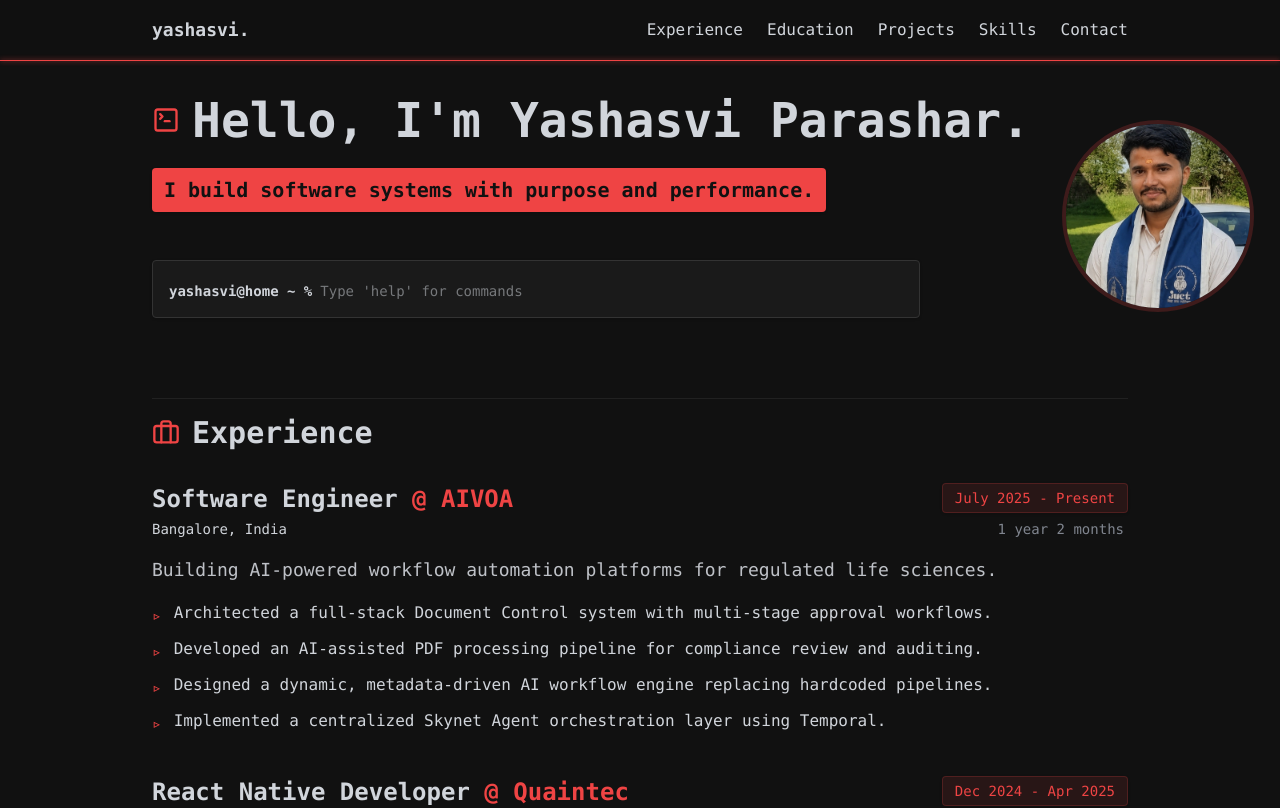
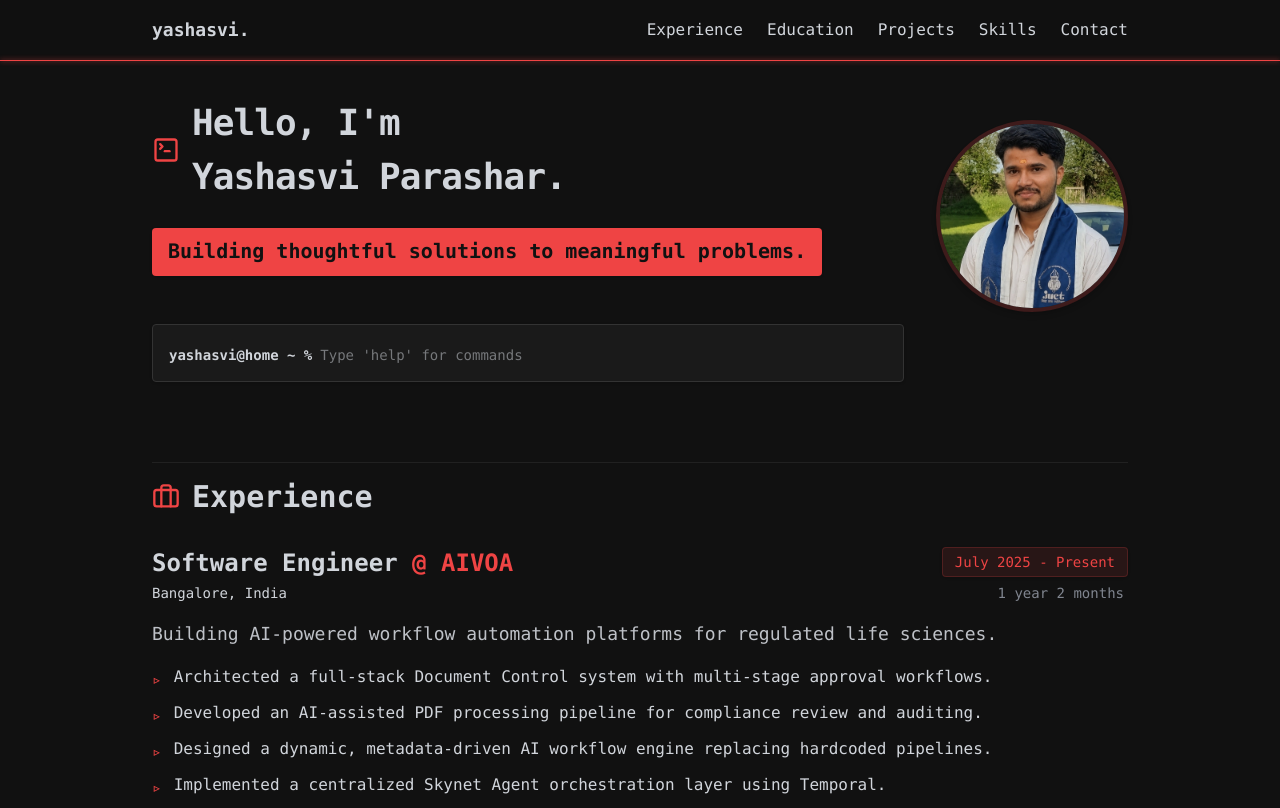
Before and after one commit to yashasvi211/yashasvi211.github.io, a Next.js app: page / in a window 1280 px wide. Shown: the top 808 px of the page. Built offline with nearby package versions, Linux system fonts and the light colour scheme.

Commit message:
fix layout stucture

```diff
--- a/src/app/page.tsx
+++ b/src/app/page.tsx
@@ -62,26 +62,38 @@ export default function Home() {
             <main className="max-w-5xl mx-auto px-6 pt-24 pb-16 space-y-20">
 
                 {/* HERO SECTION */}
-                <section className="flex flex-col-reverse md:flex-row justify-between items-start md:items-start gap-6 md:gap-8">
-                    <div className="space-y-8 flex-1 w-full">
-                        <div className="space-y-6">
-                            <div className="flex flex-col sm:flex-row sm:items-end gap-4">
-                                <div className="flex items-center gap-3">
-                                    <TerminalSquare className="text-primary" size={28} />
-                                    <h1 className="text-3xl md:text-4xl lg:text-5xl font-bold text-foreground sm:whitespace-nowrap">Hello, I'm Yashasvi Parashar.</h1>
+                <section className="flex flex-col md:flex-row justify-between items-start gap-6 md:gap-8 pt-2 md:pt-0">
+                    <div className="space-y-6 md:space-y-8 flex-1 w-full min-w-0">
+                        <div className="space-y-4 md:space-y-6">
+
+                            {/* Mobile: Heading & Photo Side-by-Side | Desktop: Just Heading */}
+                            <div className="flex flex-row justify-between items-start gap-4">
+                                <div className="flex flex-col sm:flex-row sm:items-end gap-4">
+                                    <div className="flex items-start md:items-center gap-2 md:gap-3">
+                                        <TerminalSquare className="text-primary mt-1 md:mt-0 shrink-0" size={28} />
+                                        <h1 className="text-2xl sm:text-3xl lg:text-4xl font-bold text-foreground tracking-tight leading-tight md:leading-normal">
+                                            Hello, I'm<br /> Yashasvi Parashar.
+                                        </h1>
+                                    </div>
+                                </div>
+                                {/* Mobile Photo */}
+                                <div className="md:hidden w-20 h-20 sm:w-28 sm:h-28 rounded-full overflow-hidden border-4 border-primary/20 flex-shrink-0 shadow-md">
+                                    <img src="/profile.jpg" alt="Yashasvi Parashar" className="w-full h-full object-cover" />
                                 </div>
                             </div>
-                            <p className="bg-primary text-primary-foreground w-fit px-3 py-2 text-lg md:text-xl font-bold rounded-sm shadow-sm">
-                                I build software systems with purpose and performance.
+
+                            <p className="bg-primary text-primary-foreground w-fit px-3 md:px-4 py-2 md:py-2.5 text-sm sm:text-base md:text-xl font-bold rounded-sm shadow-sm leading-snug">
+                                Building thoughtful solutions to meaningful problems.
                             </p>
                         </div>
 
-                        <div className="pt-4 w-full max-w-3xl">
+                        <div className="pt-2 md:pt-4 w-full max-w-3xl">
                             <Terminal />
                         </div>
                     </div>
 
-                    <div className="w-32 h-32 md:w-44 md:h-44 lg:w-48 lg:h-48 rounded-full overflow-hidden border-4 border-primary/20 flex-shrink-0 ml-auto md:ml-auto md:mr-4 md:mt-6">
+                    {/* Desktop Photo */}
+                    <div className="hidden md:block w-44 h-44 lg:w-48 lg:h-48 rounded-full overflow-hidden border-4 border-primary/20 flex-shrink-0 shadow-md md:mt-6">
                         <img src="/profile.jpg" alt="Yashasvi Parashar" className="w-full h-full object-cover" />
                     </div>
                 </section>
@@ -100,11 +112,7 @@ export default function Home() {
                                     <div className="flex flex-col md:flex-row md:items-start md:justify-between gap-2">
                                         <div>
                                             <h3 className="text-xl md:text-2xl font-bold text-foreground">
-                                                {experience.title} <span className="text-primary">@ {
-                                                    experience.company === "AIVOA"
-                                                        ? <a href="https://aivoa.ai/" target="_blank" rel="noopener noreferrer" className="hover:underline">{experience.company}</a>
-                                                        : experience.company
-                                                }</span>
+                                                {experience.title} <span className="text-primary">@ {experience.company}</span>
                                             </h3>
                                             {experience.location && (
                                                 <p className="text-secondary-foreground text-sm mt-1">
```
